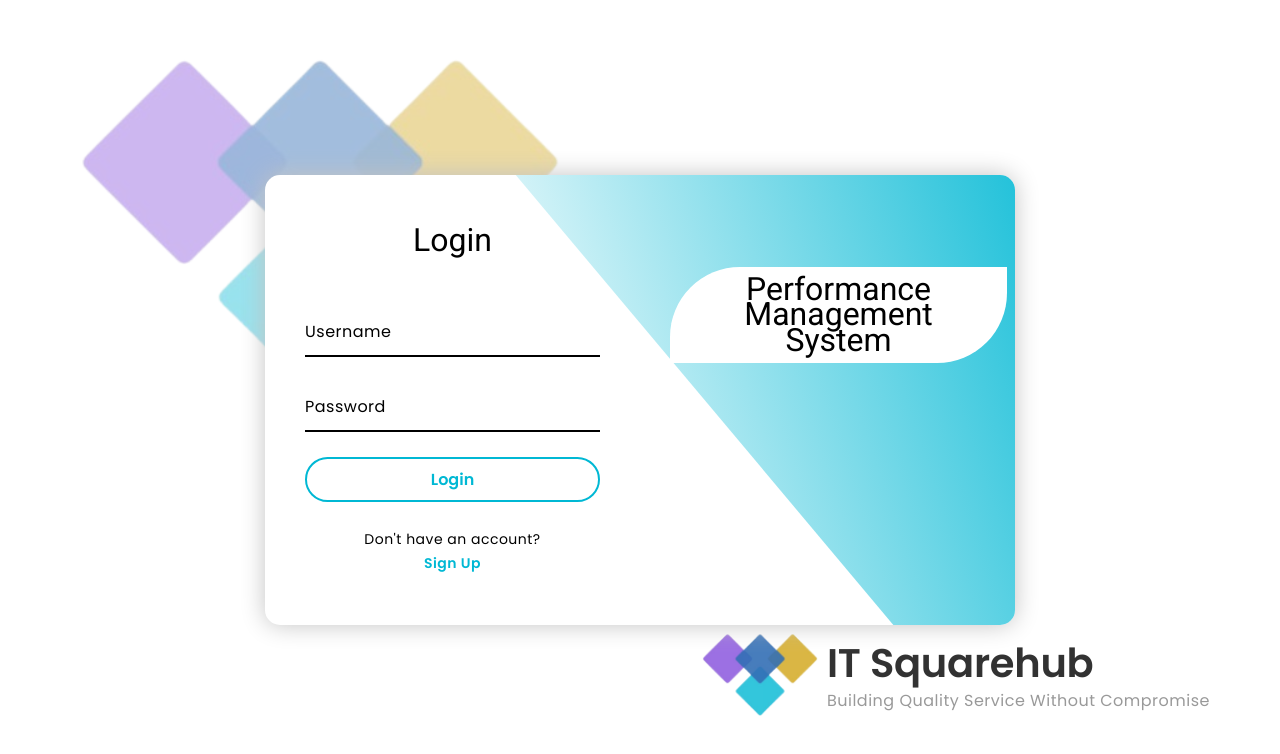
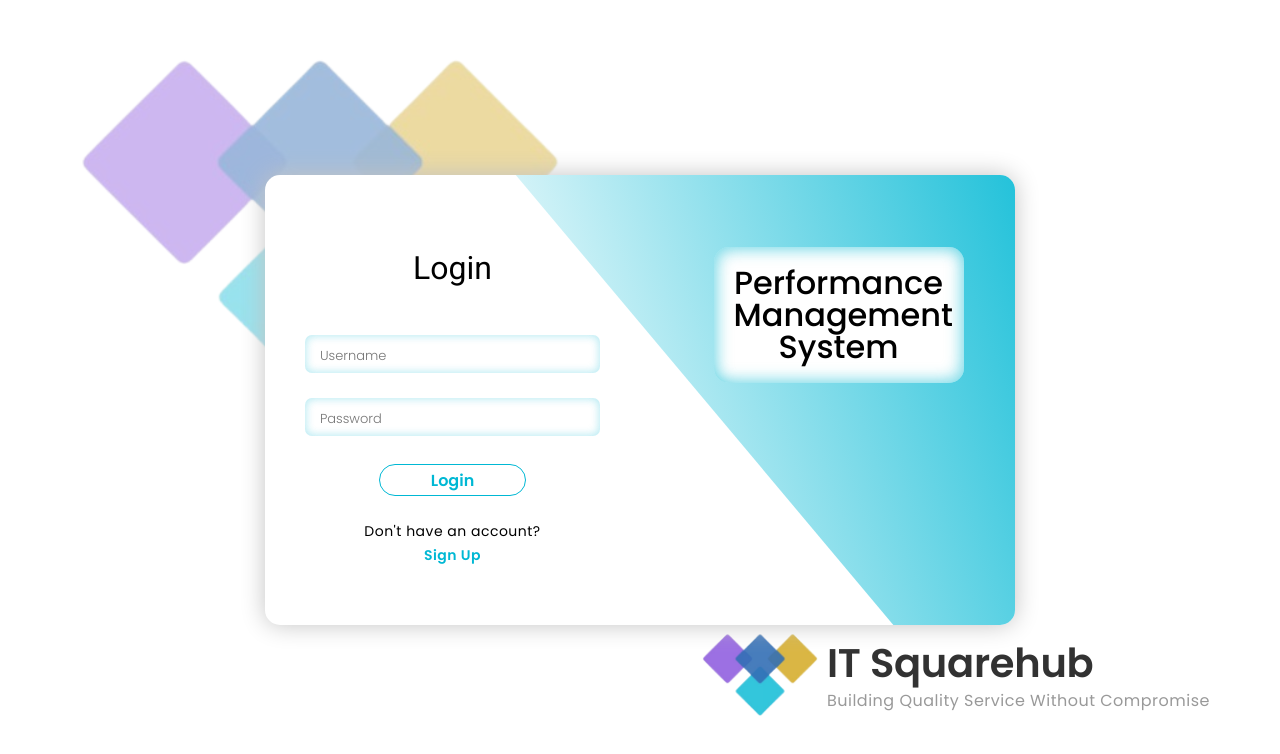
Before and after one commit to Kirifer/PMS.Web, an Angular app: page /login in a window 1280 px wide. Shown: the top 754 px of the page. Built offline with nearby package versions, Linux system fonts and the light colour scheme.

Commit message:
improved UI

```diff
--- a/src/app/add-review/add-review.component.css
+++ b/src/app/add-review/add-review.component.css
@@ -57,7 +57,11 @@ border-radius: 8px;
 box-shadow: 0 4px 8px rgba(0, 0, 0, 0.1);
 margin-bottom: 30px;
 
-
+select,textarea{
+  border: none;
+  outline: none;
+  background: transparent;
+}
 
 p {
   font-size: 15px;
@@ -169,7 +173,11 @@ border-radius: 8px;
 box-shadow: 0 4px 8px rgba(0, 0, 0, 0.1);
 margin-bottom: 30px;
 
-
+textarea{
+  border: none;
+  outline: none;
+  background: transparent;
+}
 
 table {
   width: 100%;
@@ -274,9 +282,25 @@ button:active {
 .close {
   background-color: rgb(240, 240, 240);
 }
-
+.cancel{
+  background-color: #ffffff;
+  color: #f44336;
+  font-weight: 700;
+  border: 1px solid #f44336;
+}
+.cancel:hover{
+  background-color: #f44336;
+  color: white;
+  font-weight: 700;
+}
 .submit {
-  background-color: rgb(145, 145, 145);
+  background-color: #ffffff;
+  color: #00b8d4;
+  font-weight: 700;
+  border: 1px solid #00b8d4;
+}
+.submit:hover {
+  background-color: #00b8d4;
   color: white;
   font-weight: 700;
 }
--- a/src/app/dashboard/dashboard.component.css
+++ b/src/app/dashboard/dashboard.component.css
@@ -30,6 +30,7 @@
       padding: 15px;
       position: relative;
       transition: all 0.7s;
+      cursor: pointer;
 
      h4{
         color: black
@@ -46,12 +47,13 @@
         top: 20%;
         font-size: 7em;
         opacity: 0.1;
+        transition: all 0.4s;
      }
   }
   div:hover{
     background: white;
     color: #00b8d4;
-    box-shadow: 0 1px 5px #00b8d4;
+    box-shadow: 0 1px 4px #00b8d4;
     transform: translateY(-10px);
     span{
       color: #00b8d4;
--- a/src/app/dashboard/dashboard.component.html
+++ b/src/app/dashboard/dashboard.component.html
@@ -4,7 +4,7 @@
     </div>
     <div class="main-cards">
         <div>
-            <h4>12</h4>
+            <h4>32</h4>
             <h6>Total Users</h6>
             <p>In Progress</p>
             <span class="material-symbols-outlined">
@@ -20,7 +20,7 @@
                 </span>
         </div>
         <div>
-            <h4>12</h4>
+            <h4>18</h4>
             <h6>Manager Assessment</h6>
             <p>In Progress</p>
             <span class="material-symbols-outlined">
@@ -28,7 +28,7 @@
                 </span>
         </div>
         <div>
-            <h4>12</h4>
+            <h4>2</h4>
             <h6>Completed</h6>
             <p>In Progress</p>
             <span class="material-symbols-outlined">
--- a/src/app/login/login.component.css
+++ b/src/app/login/login.component.css
@@ -70,7 +70,6 @@ body{
     width: 750px;
     height: 450px;
     background-color: white;
-    /* border: 2px solid lightskyblue; */
     border-radius: 15px;
     box-shadow: 0 0 25px rgb(195, 195, 195);
     overflow: hidden;
@@ -90,62 +89,65 @@ body{
             font-size: 32px;
             text-align: center;
             color: black;
+            margin-top: 20px;
         }
 
         .input-box {
             position: relative;
             width: 100%;
-            height: 50px;
+            height: 38px;
             margin-top: 25px;
+            display: flex;
+            align-items: center;
 
             input{
                 width: 100%;
                 height: 100%;
                 background: transparent;
+                border-radius: 7px;
+                box-shadow: inset 1px 1px 10px #00b8d42c, inset -1px -1px 10px #00b8d42f;
                 border: none;
                 outline: none;
-                font-size: 16px;
+                font-size: 15px;
                 color: black;
-                font-weight: 600;
-                border-bottom: 2px solid black;
-                padding-right: 23px;
+                font-weight: 500;
+                padding: 0 15px;
                 transition: .5s;
             }
-            input:focus,
-            input:valid{
-                border-bottom: 2px solid #00b8d4;
+            input::placeholder {
+                font-weight: 300;
+                font-size: 13px;
             }
 
 
+
+
             label{
+                display: none;
                 position: absolute;
-                top: 50%;
-                left: 0;
-                transform: translateY(-50%);
+                cursor: text;
+                left: 10px;
+                top: 7px;
                 font-size: 16px;
                 color: black;
                 transition: .5s;
             }
-            input:focus ~ label,
-            input:valid ~ label{
-                top: -5px;
-                color: #00b8d4;
-            }
+
+
 
             .btn{
                 position: relative;
-                width: 100%;
-                height: 45px;
+                width: 50%;
+                height: 32px;
+                margin: 0 auto;
                 color: #00b8d4;
                 background: transparent;
                 border-radius: 40px;
                 cursor: pointer;
                 font-size: 16px;
                 font-weight: 600;
-                border: 2px solid #00b8d4;
-                overflow: hidden;
-                z-index: 1;
-                transition: 0.5s;
+                border: 1px solid #00b8d4;
+                transition: 0.8s;
             }
 
             .btn:hover {
@@ -184,6 +186,7 @@ body{
     left: 0;
     padding: 0 40px;
 
+
     .animation{
         transform: translateX(0%);
         transition: .7s;
@@ -202,10 +205,15 @@ body{
 
 
 .form-box.Register{
-    /* display: none; */
     right: 0;
     padding: 0 60px;
 
+    h2 {
+       margin-bottom: -10px;
+    }
+    a {
+        margin-bottom: -30px;
+    }
     .animation{
         transform: translateX(120%);
         transition: .7s ease;
@@ -252,16 +260,20 @@ body{
         color: black;
         margin-bottom: 110px;
         font-size: 2em;
+        font-family: 'Poppins';
+        font-weight: 500;
         text-align: center;
-        line-height: 0.8em;
+        line-height: 1em;
         background-color: white;
-        padding: 10px 20px;
-        border-top-left-radius: 70px;
-        border-bottom-right-radius: 70px;
+        border-radius: 15px;
+        width: 250px;
+        text-align: center;
+        padding: 20px;
+        box-shadow: inset 4px 4px 15px #00b8d462, inset -4px -4px 15px #00b8d462;
+        /* border: 1px solid #00c0dd; */
         position: relative;
-        z-index: 1;
+    }
 
-    }
 
 }
 
--- a/src/app/login/login.component.html
+++ b/src/app/login/login.component.html
@@ -6,7 +6,6 @@
             <h1 >IT Squarehub</h1>
             <p>Building Quality Service Without Compromise</p>
         </div>
-
     </div>
 
     <img src="images/logo.png" alt="Background Image" class="background-image">
@@ -22,14 +21,14 @@
           <h2 class="animation" style="--D:0; --S:21">Login</h2>
           <form (ngSubmit)="onLogin()">
             <div class="input-box animation" style="--D:1; --S:22">
-              <input type="text" required [(ngModel)]="loginForm.username" name="username">
-              <label>Username</label>
+              <input id="username" type="text" required [(ngModel)]="loginForm.username" name="username" placeholder="Username">
+              <label for="username">Username</label>
 
             </div>
 
             <div class="input-box animation" style="--D:2; --S:23">
-              <input type="password" required [(ngModel)]="loginForm.password" name="password">
-              <label>Password</label>
+              <input id="password" type="password" required [(ngModel)]="loginForm.password" name="password" placeholder="Password">
+              <label for="password">Password</label>
 
             </div>
 
@@ -62,19 +61,18 @@
           <h2 class="animation" style="--li:17; --S:0">Register</h2>
           <form (ngSubmit)="onRegister()">
             <div class="input-box animation" style="--li:18; --S:1">
-              <input type="text" required [(ngModel)]="registerForm.username" name="registerUsername">
-              <label>Username</label>
+              <input id="username" type="text" required [(ngModel)]="registerForm.username" name="registerUsername" placeholder="Username">
+              <label for="username">Username</label>
             </div>
 
             <div class="input-box animation" style="--li:19; --S:2">
-              <input type="email" required [(ngModel)]="registerForm.email" name="email">
-              <label>Email</label>
-              <box-icon name='envelope' type='solid'></box-icon>
+              <input id="email" type="email" required [(ngModel)]="registerForm.email" name="email" placeholder="Email">
+              <label for="email">Email</label>
             </div>
 
             <div class="input-box animation" style="--li:19; --S:3">
-              <input type="password" required [(ngModel)]="registerForm.password" name="registerPassword">
-              <label>Password</label>
+              <input id="password" type="password" required [(ngModel)]="registerForm.password" name="registerPassword" placeholder="Password">
+              <label for="password">Password</label>
             </div>
 
             <div class="input-box animation" style="--li:20; --S:4">
--- a/src/app/perform-rev/perform-rev.component.html
+++ b/src/app/perform-rev/perform-rev.component.html
@@ -64,17 +64,11 @@
               <ng-container matColumnDef="actions">
                   <th mat-header-cell *matHeaderCellDef mat-sort-header> Actions </th>
                   <td mat-cell *matCellDef="let row" class="action-column">
-                    <button mat-icon-button>
-                        <mat-icon class="edit-btn">edit</mat-icon>
-                      </button>
-
-                      <button mat-icon-button>
-                        <mat-icon class="delete-btn">delete</mat-icon>
-                      </button>
-
-                      <button mat-icon-button>
-                        <mat-icon class="info-btn">info</mat-icon>
-                      </button>
+                    <div class="button-section">
+                        <button id="edit" mat-icon-button>Edit</button>
+                        <button id="del" mat-icon-button>Delete</button>
+                        <button id="info" mat-icon-button><span class="material-symbols-outlined">info</span></button>
+                    </div>
                   </td>
               </ng-container>
 
```
Also changed, not shown: src/app/add-perform-rev/add-perform-rev.component.css (+37 -62 lines), src/app/add-perform-rev/add-perform-rev.component.html (+78 -28 lines), src/app/add-perform-rev/add-perform-rev.component.ts (+21 -18 lines), src/app/app.routes.ts (+19 -4 lines), src/app/perform-rev/perform-rev.component.css (+48 -22 lines).
